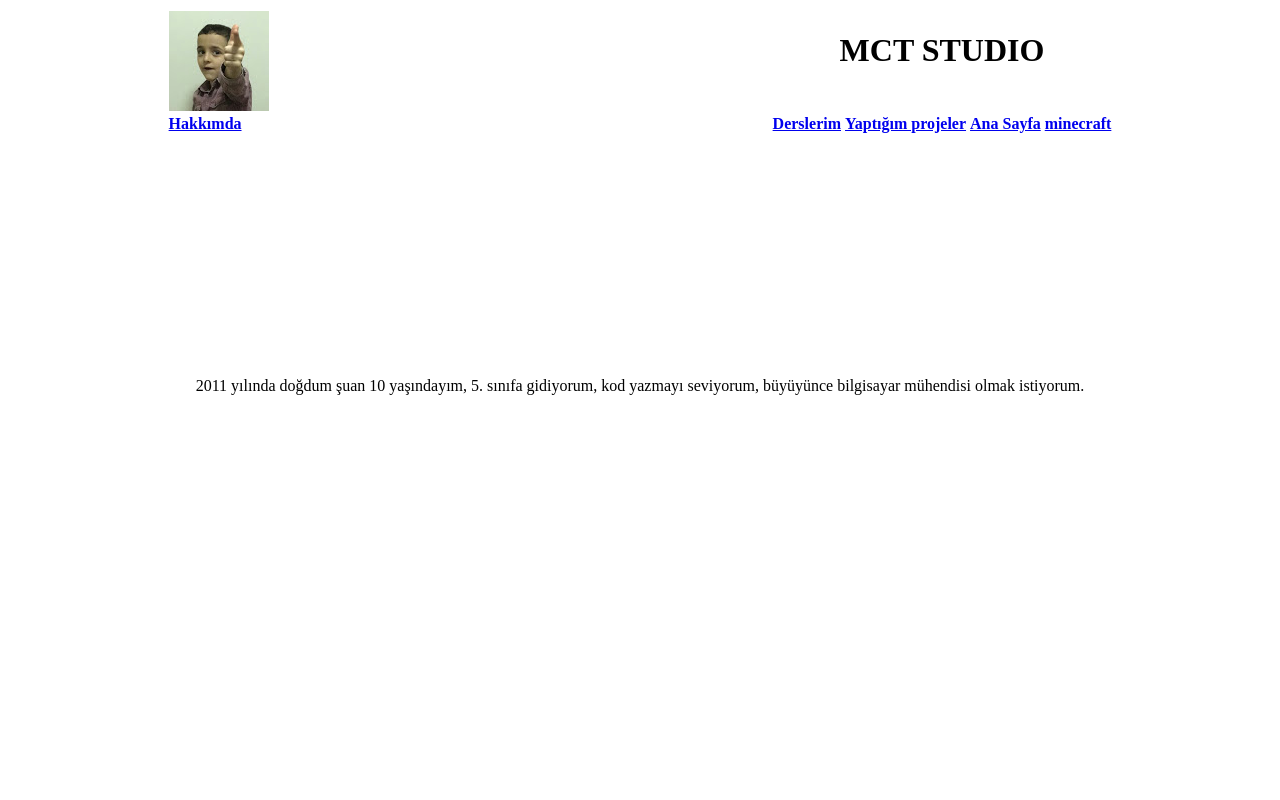
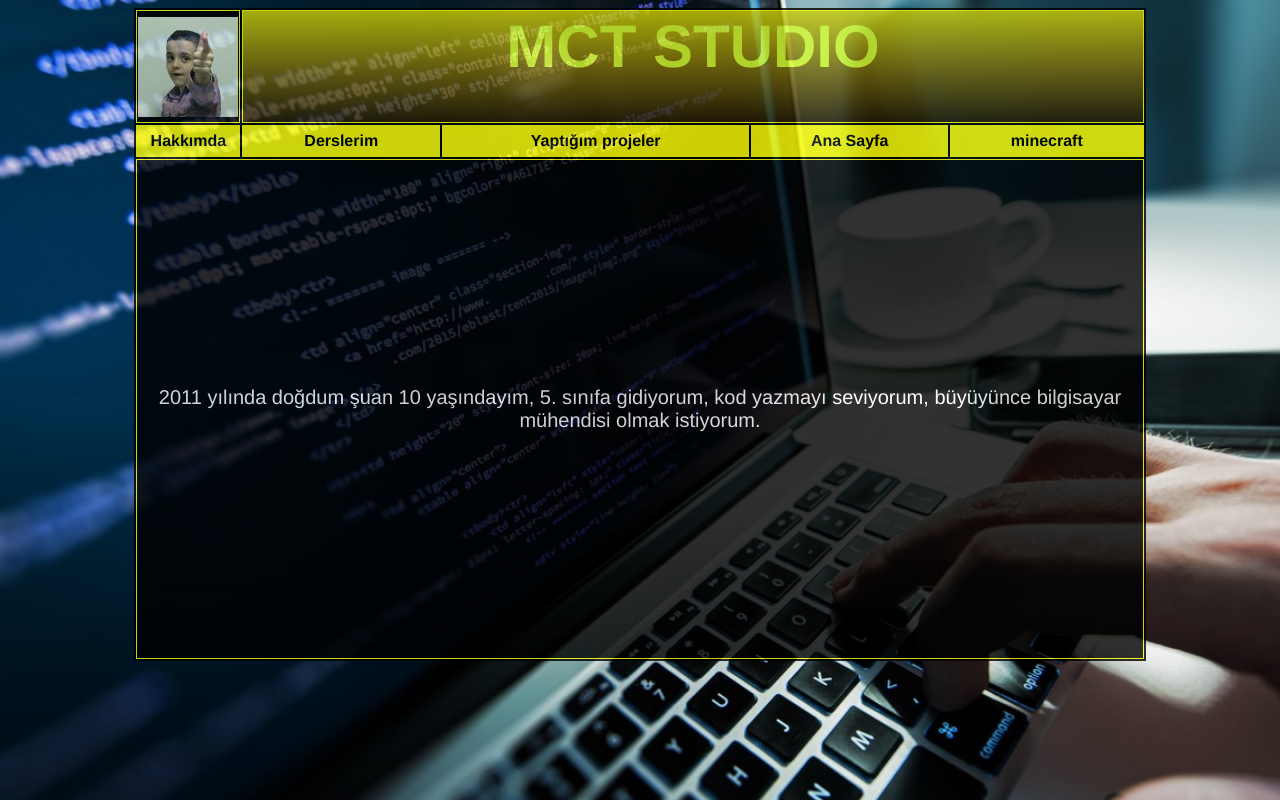
Before and after one commit to mct-studio/my-website, a website: page hakkimda.html in a window 1280 px wide. Drawn offline with Linux system fonts and the light colour scheme.

Commit message:
css problem

```diff
--- a/hakkimda.html
+++ b/hakkimda.html
@@ -2,7 +2,7 @@
 
 <head>
     <title>MCT STUDIO</title>
-    <link rel="stylesheet" type="text/css" href="css/styles.css" />
+    <link rel="stylesheet" type="text/css" href="/css/style.css" />
 </head>
 
 <body>
```
Also changed, not shown: deneme2.html (deleted, +0 -43 lines), derslerim.html (+1 -1 lines), guncellemeler.htm (+1 -1 lines), index.htm (+1 -1 lines), minecraft.htm (+1 -1 lines), minecraftkodlar.htm (+1 -1 lines), minecraftnasıloynanır.htm (+1 -1 lines).
